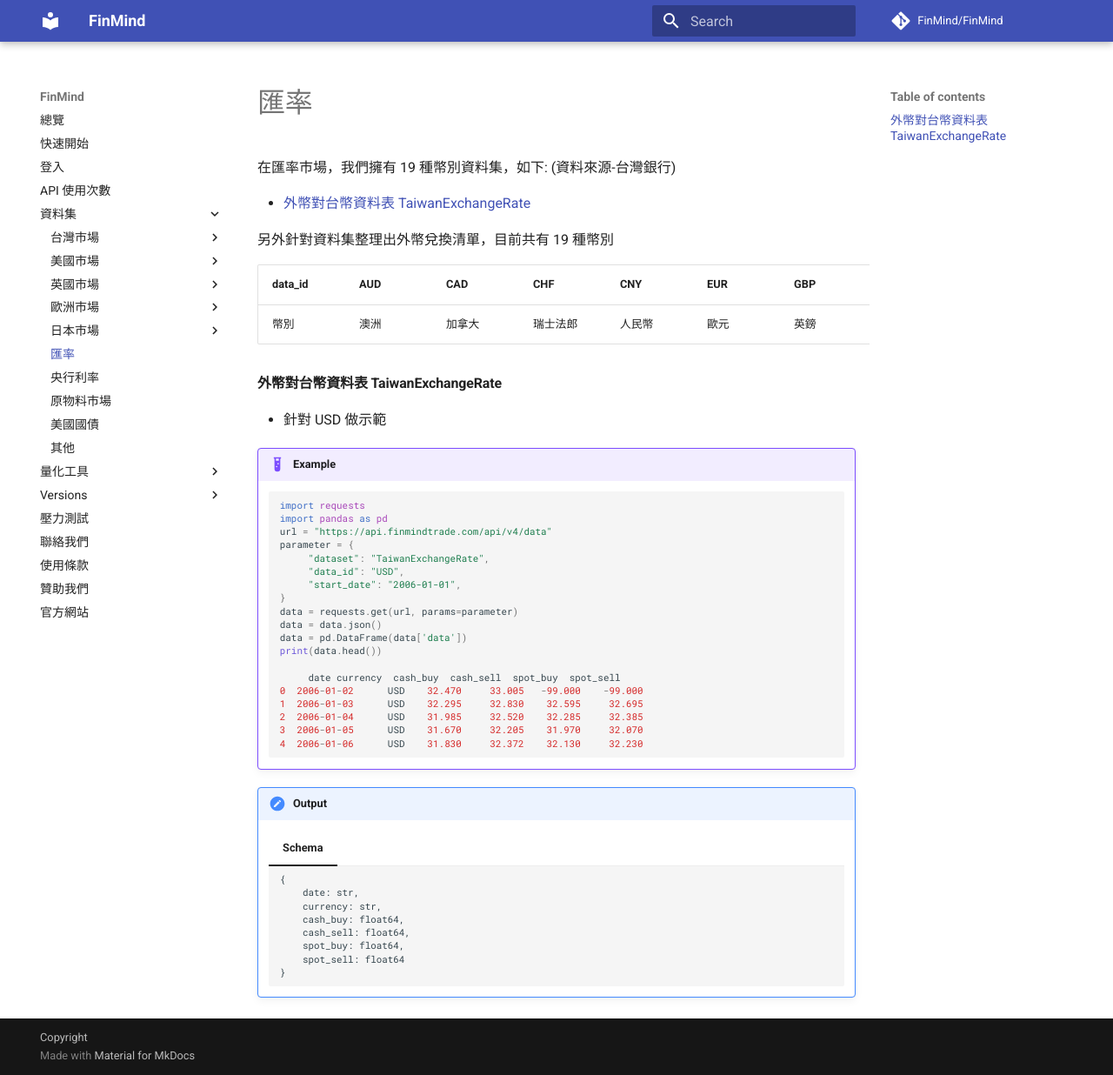
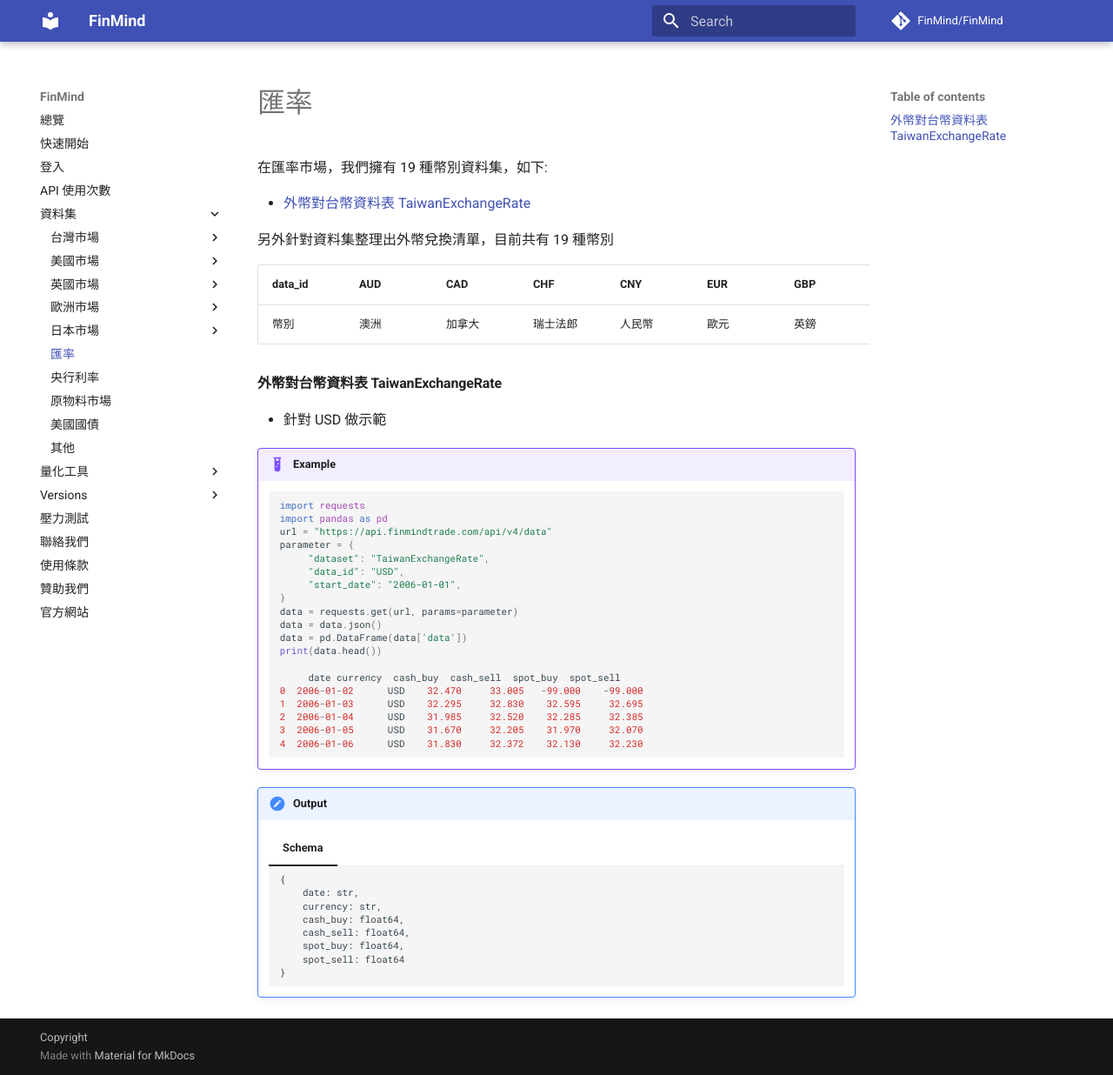
Before and after one commit to FinMind/FinMind-Doc, an MkDocs documentation site: the page built from docs/tutor/ExchangeRate.md, in a window 1280 px wide and 1236 px high. Shown: the whole window at 87% size. Built offline with MkDocs 1.6.1 and Material for MkDocs 9.7.7, drawn with Linux system fonts in a browser that asks for light colours; comment, search, counter and statistics services are not loaded.

```diff
--- a/docs/tutor/ExchangeRate.md
+++ b/docs/tutor/ExchangeRate.md
@@ -1,4 +1,4 @@
-在匯率市場，我們擁有 19 種幣別資料集，如下: (資料來源-台灣銀行)
+在匯率市場，我們擁有 19 種幣別資料集，如下:
 
 - [外幣對台幣資料表 TaiwanExchangeRate](https://finmind.github.io/tutor/InterestRate/#taiwanexchangerate)
 
```
